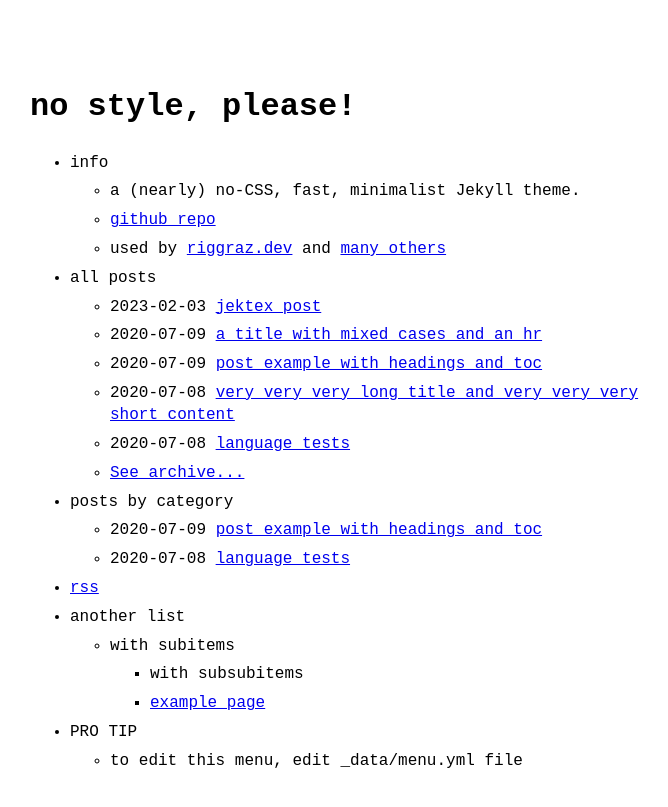
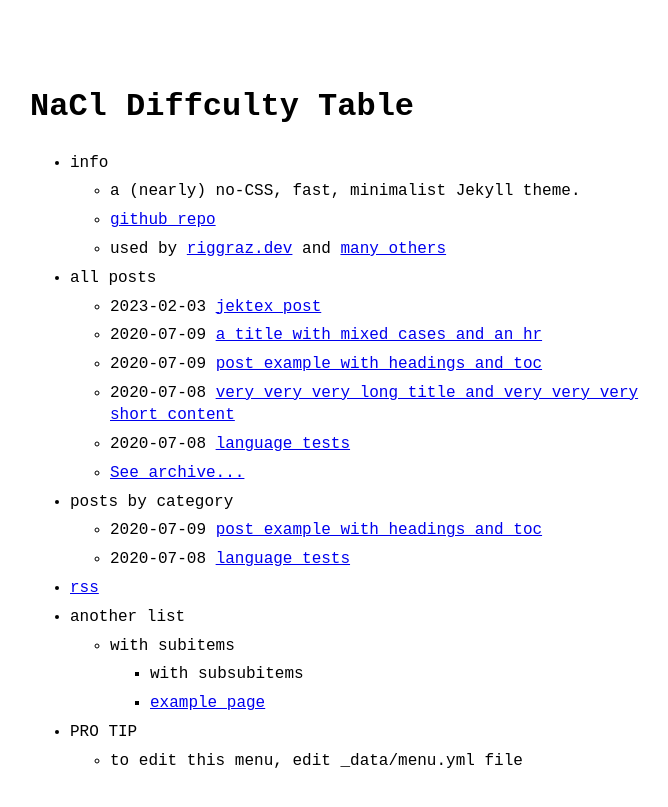
Before and after one commit to sogumadios/sogumadios.github.io, a Jekyll site: the page built from index.md, in a window 1280 px wide. Shown: the top 807 px of the page, without its empty margins (290-958 px from the left). Built offline with Jekyll 4.4.1, drawn with Linux system fonts in a browser that asks for light colours.

Commit message:
Update _config.yml

```diff
--- a/_config.yml
+++ b/_config.yml
@@ -1,6 +1,6 @@
-title: no style, please! # name of the site
-author: Riccardo Graziosi # name of site's author
-email: riccardo.graziosi97@gmail.com # email of site's author
+title: NaCl Diffculty Table # name of the site
+author: sogumadios # name of site's author
+email: ckdgus0423@naver.com # email of site's author
 url: https://sogumadios.github.io/ # root address of the site
 baseurl: "/no-style-please" # subpath of the site, e.g. "/blog" (leave it blank "" if you're site shouldn't use a subpath)
 description: > # description of the site (multiple lines allowed)
```
